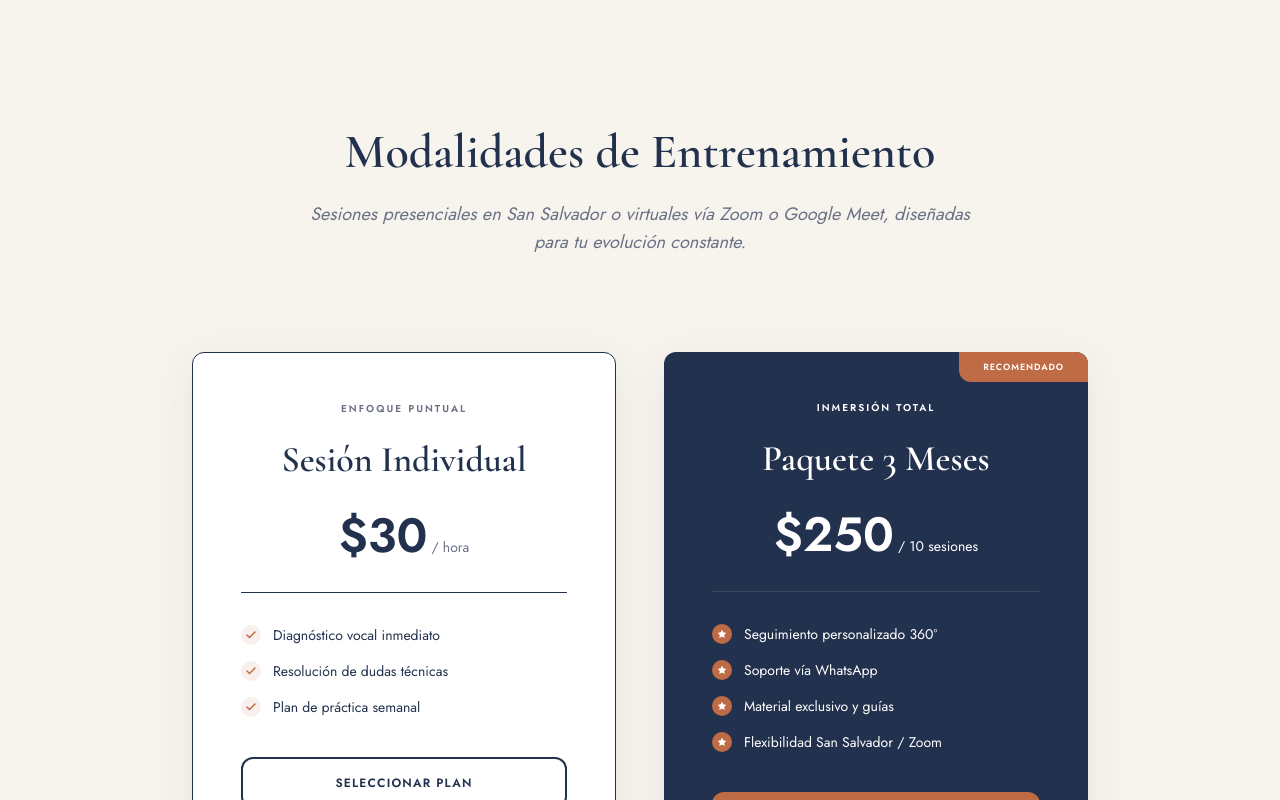
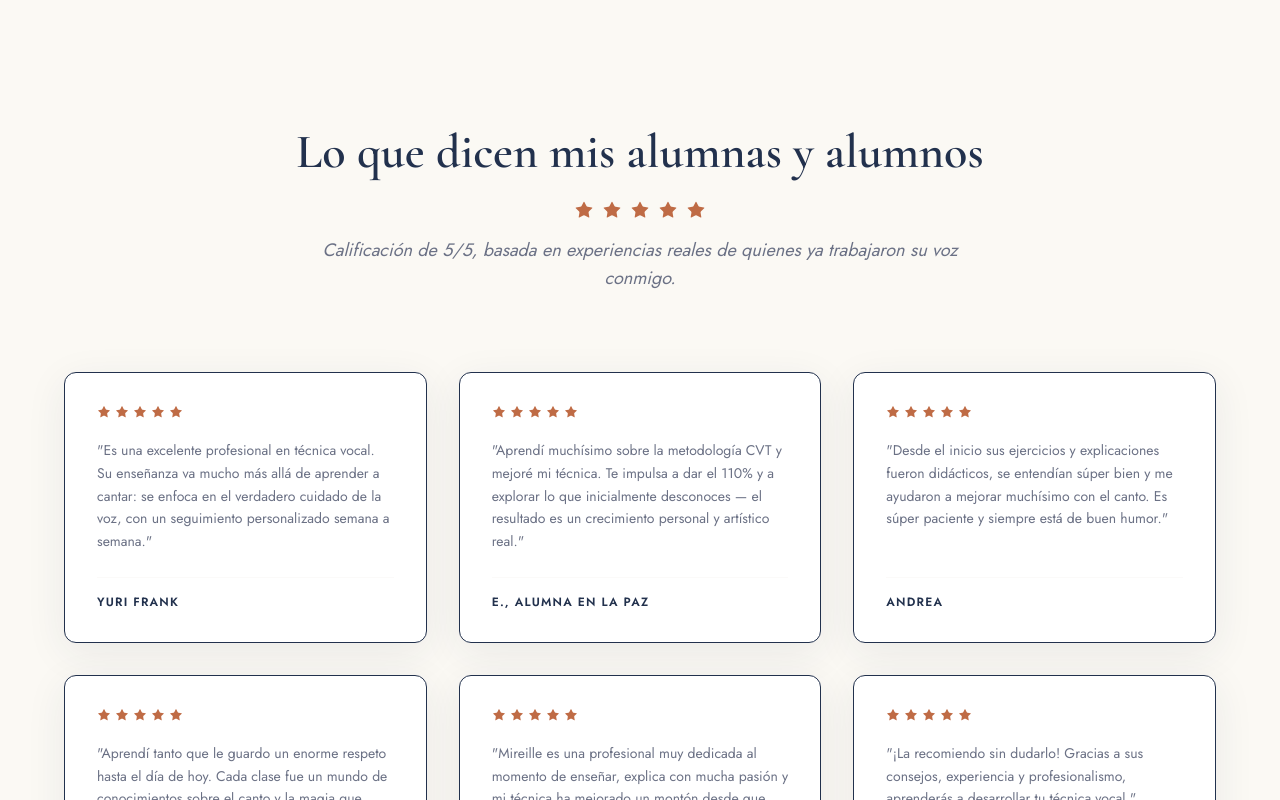
Before and after one commit to gunnarvonvogler-droid/MireilleHoffmann-Landing, a React (Vite) app: page / in a window 1280 px wide. Shown: the part 3240-4040 px from the top of the page. Built offline with nearby package versions, Linux system fonts and the light colour scheme.

Commit message:
Agregar sección de testimonios reales a la landing
Rescatados del perfil de Superprof de Mireille (7 opiniones, 5/5). Se
ubica entre la estructura del programa y el pricing, siguiendo el
principio de mostrar prueba social antes de pedir la venta.

```diff
--- a/src/components/HomeView.tsx
+++ b/src/components/HomeView.tsx
@@ -443,6 +443,82 @@ export default function HomeView({ setScreen, onSelectPlan }: HomeViewProps) {
         </div>
       </section>
 
+      {/* Testimonials Section */}
+      <section id="testimonios" className="py-20 md:py-32 bg-surface-container-low w-full">
+        <div className="max-w-7xl mx-auto px-6 md:px-16">
+          <div className="text-center mb-16 md:mb-20">
+            <h2 className="font-display text-4xl md:text-5xl font-bold text-primary mb-6">
+              Lo que dicen mis alumnas y alumnos
+            </h2>
+            <div className="flex items-center justify-center gap-2 mb-4">
+              {[...Array(5)].map((_, i) => (
+                <Star key={i} size={20} className="fill-secondary stroke-none" />
+              ))}
+            </div>
+            <p className="font-serif text-lg text-on-surface-variant max-w-2xl mx-auto italic">
+              Calificación de 5/5, basada en experiencias reales de quienes ya trabajaron su voz conmigo.
+            </p>
+          </div>
+
+          <div className="grid grid-cols-1 md:grid-cols-2 lg:grid-cols-3 gap-6 lg:gap-8">
+            {[
+              {
+                name: 'Yuri Frank',
+                quote:
+                  'Es una excelente profesional en técnica vocal. Su enseñanza va mucho más allá de aprender a cantar: se enfoca en el verdadero cuidado de la voz, con un seguimiento personalizado semana a semana.',
+              },
+              {
+                name: 'E., alumna en La Paz',
+                quote:
+                  'Aprendí muchísimo sobre la metodología CVT y mejoré mi técnica. Te impulsa a dar el 110% y a explorar lo que inicialmente desconoces — el resultado es un crecimiento personal y artístico real.',
+              },
+              {
+                name: 'Andrea',
+                quote:
+                  'Desde el inicio sus ejercicios y explicaciones fueron didácticos, se entendían súper bien y me ayudaron a mejorar muchísimo con el canto. Es súper paciente y siempre está de buen humor.',
+              },
+              {
+                name: 'Kaydian',
+                quote:
+                  'Aprendí tanto que le guardo un enorme respeto hasta el día de hoy. Cada clase fue un mundo de conocimientos sobre el canto y la magia que rodea al intérprete en los escenarios.',
+              },
+              {
+                name: 'VANE',
+                quote:
+                  'Mireille es una profesional muy dedicada al momento de enseñar, explica con mucha pasión y mi técnica ha mejorado un montón desde que tomé sus talleres.',
+              },
+              {
+                name: 'Xiomara',
+                quote:
+                  '¡La recomiendo sin dudarlo! Gracias a sus consejos, experiencia y profesionalismo, aprenderás a desarrollar tu técnica vocal.',
+              },
+              {
+                name: 'Dennis',
+                quote:
+                  'Su metodología es muy efectiva, las clases son agradables y dinámicas, logré buenos resultados en el tiempo que tomé las clases. Una persona muy amable, profesional y paciente.',
+              },
+            ].map((t) => (
+              <div
+                key={t.name}
+                className="bg-surface-container-lowest p-8 rounded-xl border border-surface-variant vocal-shadow flex flex-col items-start text-left"
+              >
+                <div className="flex items-center gap-1 mb-5">
+                  {[...Array(5)].map((_, i) => (
+                    <Star key={i} size={14} className="fill-secondary stroke-none" />
+                  ))}
+                </div>
+                <p className="font-serif text-sm text-on-surface-variant leading-relaxed mb-6 flex-grow">
+                  "{t.quote}"
+                </p>
+                <p className="font-sans text-xs font-bold uppercase tracking-widest text-primary border-t border-outline-variant/10 pt-4 w-full">
+                  {t.name}
+                </p>
+              </div>
+            ))}
+          </div>
+        </div>
+      </section>
+
       {/* Pricing/Modalities Section */}
       <section id="precios" className="py-20 md:py-32 bg-surface w-full">
         <div className="max-w-7xl mx-auto px-6 md:px-16">
```
